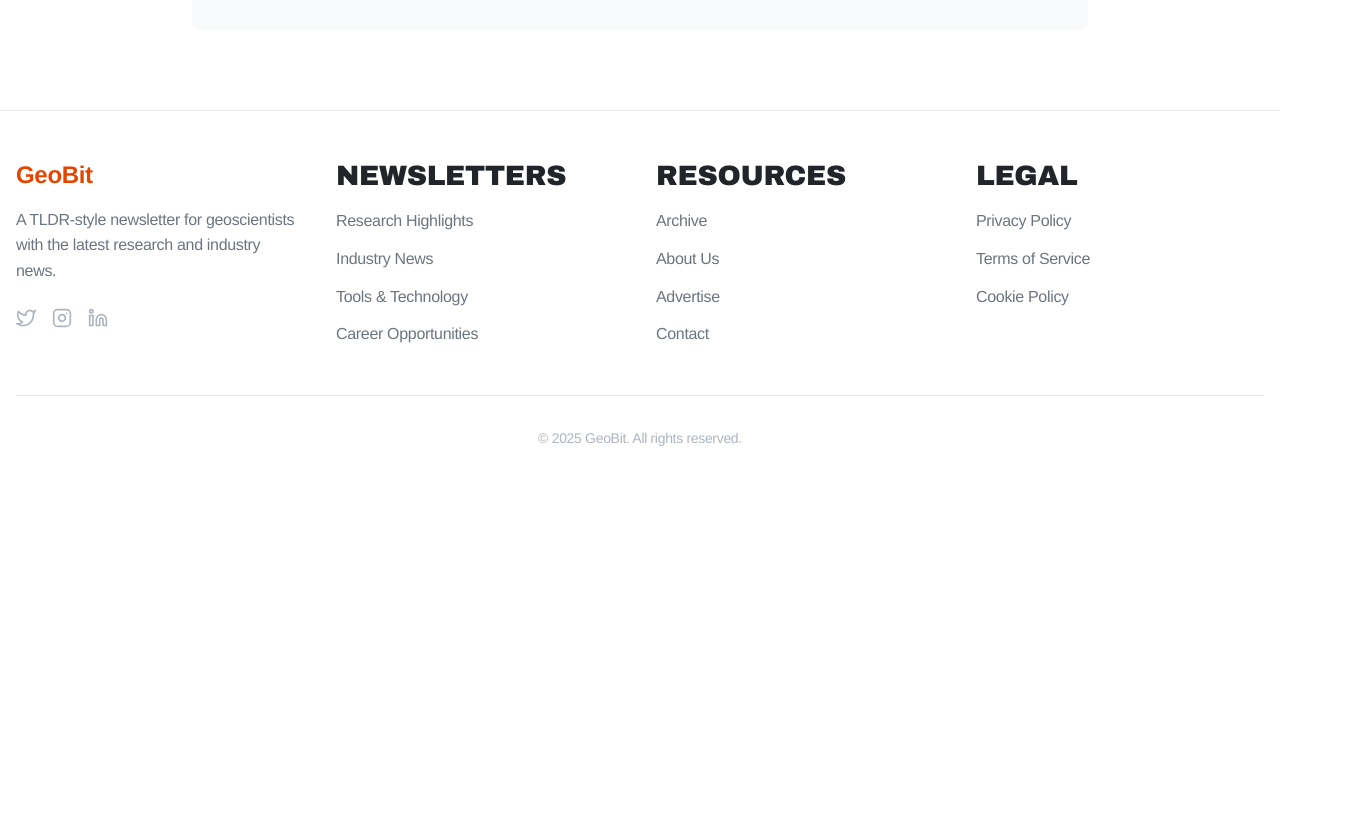
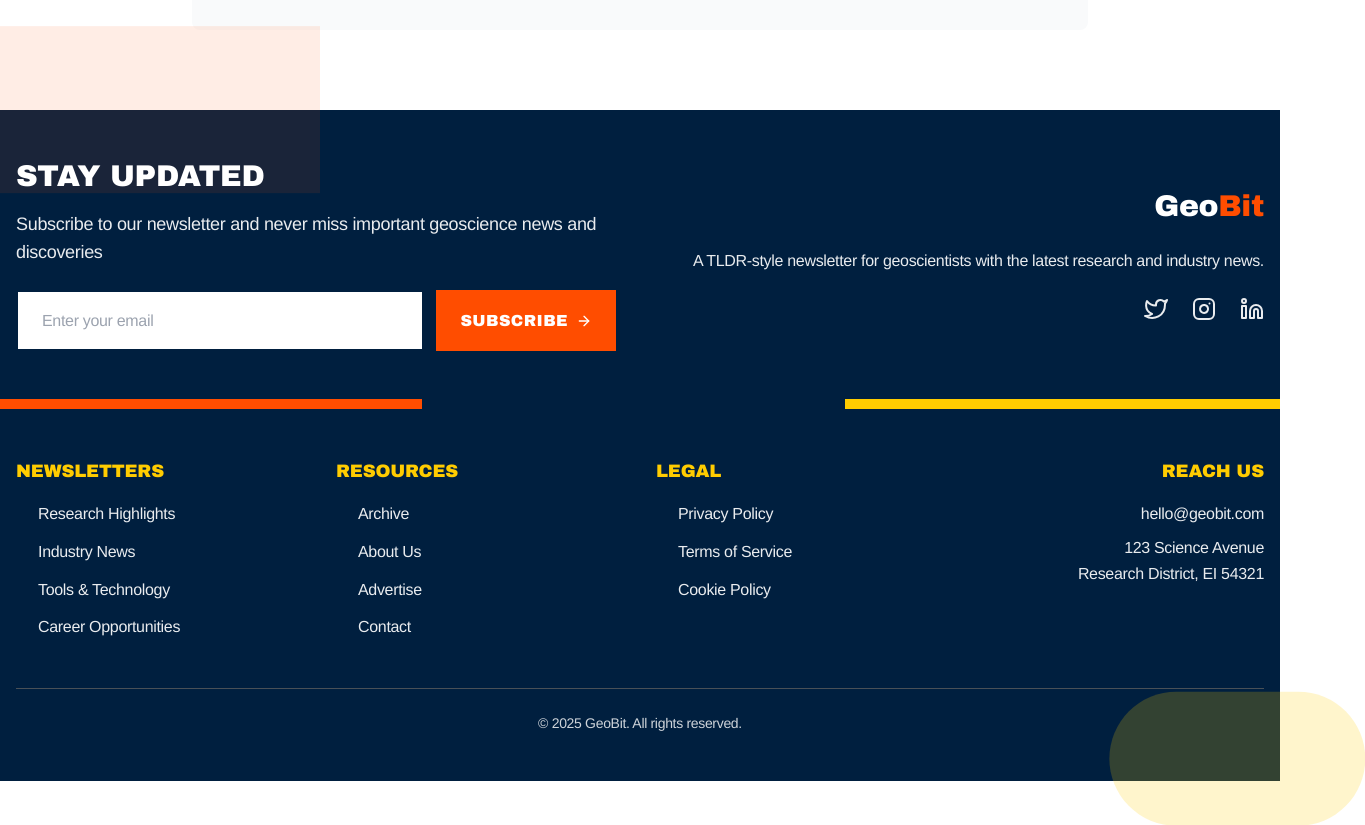
Before and after one commit to szilarddenes/geobit, a Next.js app: page /archive in a window 1280 px wide. Shown: the part 2317-3142 px from the top of the page, 1365 px wide, since content can reach past the window. Before the commit the page ends 2837 px from the top, so only its background shows below. Built offline with nearby package versions, Linux system fonts and the light colour scheme; no server answers; a web font is replaced by a local one.

Commit message:
Update Footer with Diadora Bright Delivery styling

```diff
--- a/src/components/layout/Footer.js
+++ b/src/components/layout/Footer.js
@@ -1,84 +1,113 @@
 import Link from 'next/link';
-import { FiTwitter, FiInstagram, FiLinkedin } from 'react-icons/fi';
+import { FiTwitter, FiInstagram, FiLinkedin, FiArrowRight } from 'react-icons/fi';
+import SubscriptionForm from '@/components/newsletter/SubscriptionForm';
 
 export default function Footer() {
   return (
-    <footer className="bg-white border-t border-gray-200 py-12">
-      <div className="container mx-auto px-4">
-        <div className="grid grid-cols-1 md:grid-cols-4 gap-8">
-          {/* Brand / About */}
-          <div className="col-span-1 md:col-span-1">
-            <Link href="/" className="inline-block">
-              <span className="font-bold text-2xl text-primary-600">GeoBit</span>
+    <footer className="bg-secondary text-white relative">
+      {/* Geometric accent shapes */}
+      <div className="absolute top-0 left-0 w-1/4 h-1/4 bg-primary opacity-10 transform -translate-y-1/2"></div>
+      <div className="absolute bottom-0 right-0 w-1/5 h-1/5 bg-accent opacity-20 rounded-full transform translate-x-1/3 translate-y-1/3"></div>
+
+      {/* Top footer section with subscription */}
+      <div className="relative z-10 container mx-auto px-4 py-12">
+        <div className="grid grid-cols-1 md:grid-cols-2 gap-12 items-center">
+          <div>
+            <h2 className="font-heading text-3xl font-bold uppercase mb-4">
+              Stay Updated
+            </h2>
+            <p className="text-neutral-200 mb-6 text-lg">
+              Subscribe to our newsletter and never miss important geoscience news and discoveries
+            </p>
+            <SubscriptionForm buttonText="Subscribe" compact={true} />
+          </div>
+
+          <div className="flex flex-col md:items-end">
+            <Link href="/" className="inline-block mb-6">
+              <span className="font-heading text-3xl font-bold text-white">
+                Geo<span className="text-primary">Bit</span>
+              </span>
             </Link>
-            <p className="mt-4 text-neutral-600">
+            <p className="text-neutral-200 md:text-right mb-6">
               A TLDR-style newsletter for geoscientists with the latest research and industry news.
             </p>
-            <div className="flex space-x-4 mt-4">
+            <div className="flex space-x-6">
               <a
                 href="https://twitter.com"
                 target="_blank"
                 rel="noopener noreferrer"
-                className="text-neutral-500 hover:text-primary-600"
+                className="text-neutral-200 hover:text-primary transition-colors duration-300"
+                aria-label="Twitter"
               >
-                <FiTwitter size={20} />
-                <span className="sr-only">Twitter</span>
+                <FiTwitter size={24} />
               </a>
               <a
                 href="https://instagram.com"
                 target="_blank"
                 rel="noopener noreferrer"
-                className="text-neutral-500 hover:text-primary-600"
+                className="text-neutral-200 hover:text-primary transition-colors duration-300"
+                aria-label="Instagram"
               >
-                <FiInstagram size={20} />
-                <span className="sr-only">Instagram</span>
+                <FiInstagram size={24} />
               </a>
               <a
                 href="https://linkedin.com"
                 target="_blank"
                 rel="noopener noreferrer"
-                className="text-neutral-500 hover:text-primary-600"
+                className="text-neutral-200 hover:text-primary transition-colors duration-300"
+                aria-label="LinkedIn"
               >
-                <FiLinkedin size={20} />
-                <span className="sr-only">LinkedIn</span>
+                <FiLinkedin size={24} />
               </a>
             </div>
           </div>
+        </div>
+      </div>
 
+      {/* Section divider */}
+      <div className="section-divider w-full h-2"></div>
+
+      {/* Bottom footer with links */}
+      <div className="container mx-auto px-4 pt-12 pb-6">
+        <div className="grid grid-cols-1 md:grid-cols-4 gap-8">
           {/* Newsletters */}
           <div className="col-span-1">
-            <h3 className="font-semibold text-neutral-900 mb-4">Newsletters</h3>
+            <h3 className="font-heading text-lg font-bold uppercase mb-4 text-accent">Newsletters</h3>
             <ul className="space-y-3">
               <li>
                 <Link
                   href="/newsletters/research"
-                  className="text-neutral-600 hover:text-primary-600"
+                  className="text-neutral-200 hover:text-primary flex items-center group"
                 >
-                  Research Highlights
+                  <FiArrowRight className="mr-2 opacity-0 group-hover:opacity-100 transition-opacity duration-300" size={14} />
+                  <span>Research Highlights</span>
                 </Link>
               </li>
               <li>
                 <Link
                   href="/newsletters/industry"
-                  className="text-neutral-600 hover:text-primary-600"
+                  className="text-neutral-200 hover:text-primary flex items-center group"
                 >
-                  Industry News
+                  <FiArrowRight className="mr-2 opacity-0 group-hover:opacity-100 transition-opacity duration-300" size={14} />
+                  <span>Industry News</span>
                 </Link>
               </li>
               <li>
                 <Link
                   href="/newsletters/tools"
-                  className="text-neutral-600 hover:text-primary-600"
+                  className="text-neutral-200 hover:text-primary flex items-center group"
                 >
-                  Tools & Technology
+                  <FiArrowRight className="mr-2 opacity-0 group-hover:opacity-100 transition-opacity duration-300" size={14} />
+                  <span>Tools & Technology</span>
                 </Link>
               </li>
               <li>
                 <Link
                   href="/newsletters/careers"
-                  className="text-neutral-600 hover:text-primary-600"
+                  className="text-neutral-200 hover:text-primary flex items-center group"
                 >
-                  Career Opportunities
+                  <FiArrowRight className="mr-2 opacity-0 group-hover:opacity-100 transition-opacity duration-300" size={14} />
+                  <span>Career Opportunities</span>
                 </Link>
               </li>
             </ul>
@@ -86,38 +115,42 @@
 
           {/* Resources */}
           <div className="col-span-1">
-            <h3 className="font-semibold text-neutral-900 mb-4">Resources</h3>
+            <h3 className="font-heading text-lg font-bold uppercase mb-4 text-accent">Resources</h3>
             <ul className="space-y-3">
               <li>
                 <Link
                   href="/archive"
-                  className="text-neutral-600 hover:text-primary-600"
+                  className="text-neutral-200 hover:text-primary flex items-center group"
                 >
-                  Archive
+                  <FiArrowRight className="mr-2 opacity-0 group-hover:opacity-100 transition-opacity duration-300" size={14} />
+                  <span>Archive</span>
                 </Link>
               </li>
               <li>
                 <Link
                   href="/about"
-                  className="text-neutral-600 hover:text-primary-600"
+                  className="text-neutral-200 hover:text-primary flex items-center group"
                 >
-                  About Us
+                  <FiArrowRight className="mr-2 opacity-0 group-hover:opacity-100 transition-opacity duration-300" size={14} />
+                  <span>About Us</span>
                 </Link>
               </li>
               <li>
                 <Link
                   href="/advertise"
-                  className="text-neutral-600 hover:text-primary-600"
+                  className="text-neutral-200 hover:text-primary flex items-center group"
                 >
-                  Advertise
+                  <FiArrowRight className="mr-2 opacity-0 group-hover:opacity-100 transition-opacity duration-300" size={14} />
+                  <span>Advertise</span>
                 </Link>
               </li>
               <li>
                 <Link
                   href="/contact"
-                  className="text-neutral-600 hover:text-primary-600"
+                  className="text-neutral-200 hover:text-primary flex items-center group"
                 >
-                  Contact
+                  <FiArrowRight className="mr-2 opacity-0 group-hover:opacity-100 transition-opacity duration-300" size={14} />
+                  <span>Contact</span>
                 </Link>
               </li>
             </ul>
@@ -125,37 +158,47 @@
 
           {/* Legal */}
           <div className="col-span-1">
-            <h3 className="font-semibold text-neutral-900 mb-4">Legal</h3>
+            <h3 className="font-heading text-lg font-bold uppercase mb-4 text-accent">Legal</h3>
             <ul className="space-y-3">
               <li>
                 <Link
                   href="/privacy"
-                  className="text-neutral-600 hover:text-primary-600"
+                  className="text-neutral-200 hover:text-primary flex items-center group"
                 >
-                  Privacy Policy
+                  <FiArrowRight className="mr-2 opacity-0 group-hover:opacity-100 transition-opacity duration-300" size={14} />
+                  <span>Privacy Policy</span>
                 </Link>
               </li>
               <li>
                 <Link
                   href="/terms"
-                  className="text-neutral-600 hover:text-primary-600"
+                  className="text-neutral-200 hover:text-primary flex items-center group"
                 >
-                  Terms of Service
+                  <FiArrowRight className="mr-2 opacity-0 group-hover:opacity-100 transition-opacity duration-300" size={14} />
+                  <span>Terms of Service</span>
                 </Link>
               </li>
               <li>
                 <Link
                   href="/cookies"
-                  className="text-neutral-600 hover:text-primary-600"
+                  className="text-neutral-200 hover:text-primary flex items-center group"
                 >
-                  Cookie Policy
+                  <FiArrowRight className="mr-2 opacity-0 group-hover:opacity-100 transition-opacity duration-300" size={14} />
+                  <span>Cookie Policy</span>
                 </Link>
               </li>
             </ul>
           </div>
+
+          {/* Info Block */}
+          <div className="col-span-1 md:text-right">
+            <h3 className="font-heading text-lg font-bold uppercase mb-4 text-accent">Reach Us</h3>
+            <p className="text-neutral-200 mb-2">hello@geobit.com</p>
+            <p className="text-neutral-200">123 Science Avenue<br />Research District, EI 54321</p>
+          </div>
         </div>
 
-        <div className="border-t border-gray-200 mt-12 pt-8 text-center text-neutral-500 text-sm">
+        <div className="border-t border-neutral-700 mt-12 pt-6 text-center text-sm text-neutral-400">
           <p>&copy; {new Date().getFullYear()} GeoBit. All rights reserved.</p>
         </div>
       </div>
```
